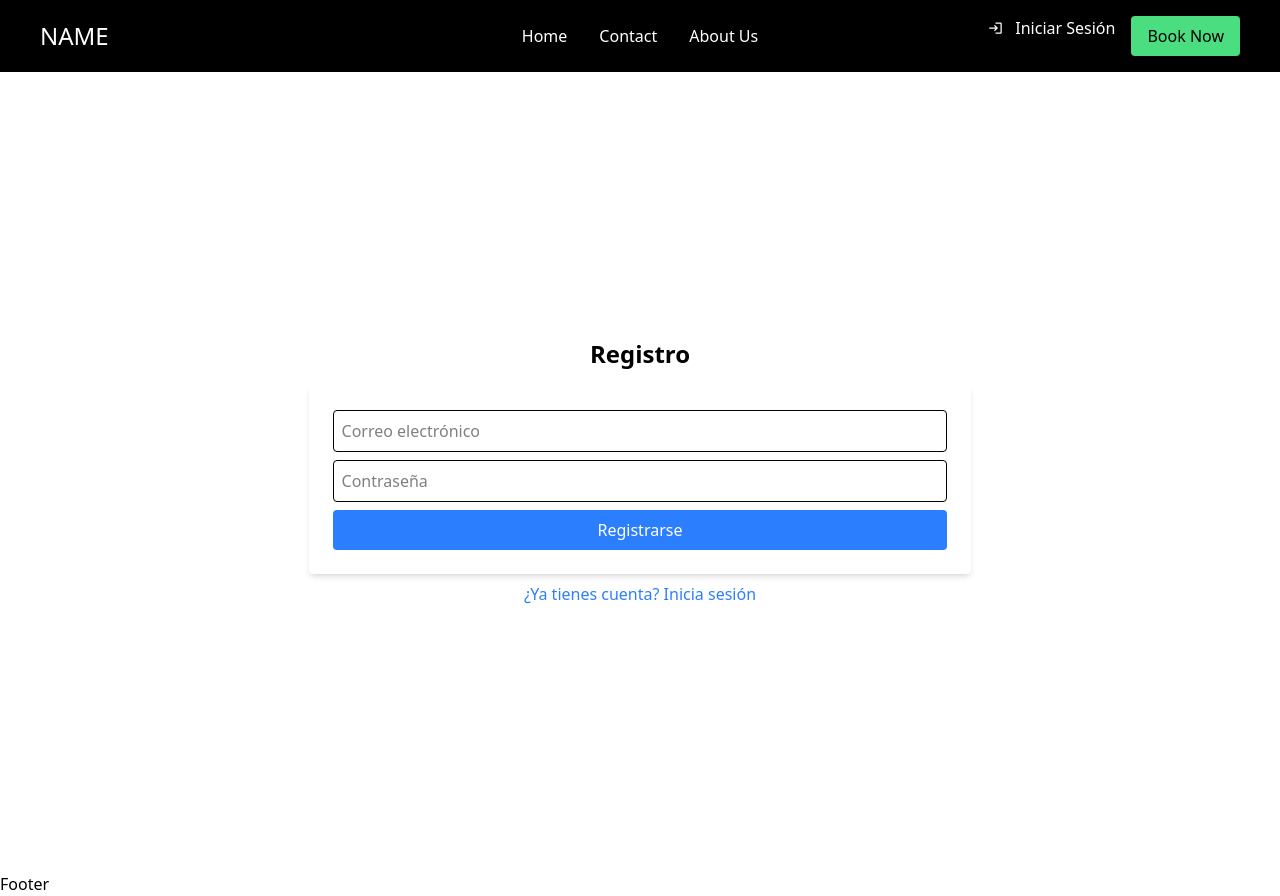
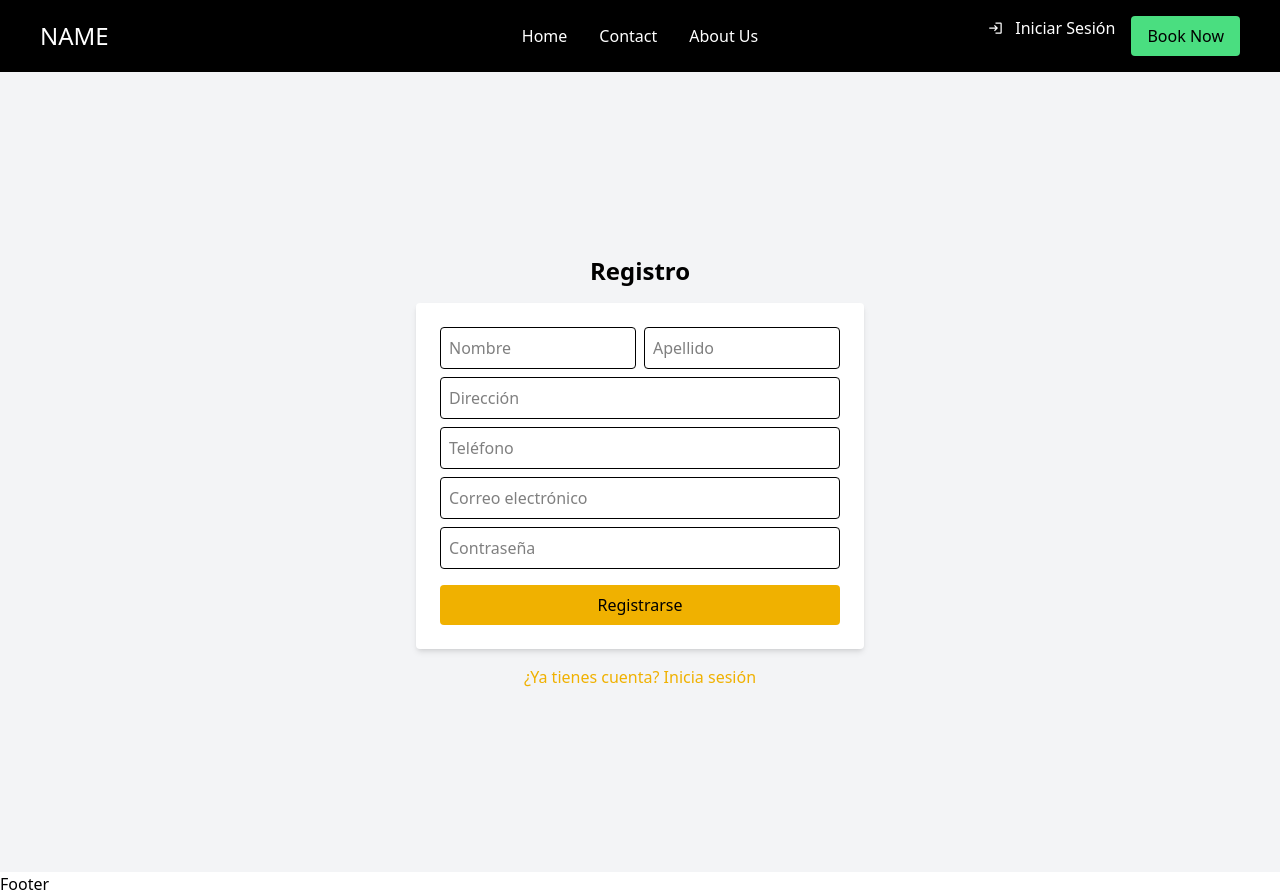
Before and after one commit to Jerimonski/Crud_Front-end, a React (Vite) app: page /signIn in a window 1280 px wide. Both pictures are taken after a click on the button "¿No tienes cuenta? Regístrate". Built offline with nearby package versions, Linux system fonts and the light colour scheme.

Commit message:
Arreglo del login y registro y un poco de front

```diff
--- a/src/pages/Home/components/OurActivitiesSection/OurActivitiesSection.jsx
+++ b/src/pages/Home/components/OurActivitiesSection/OurActivitiesSection.jsx
@@ -5,7 +5,7 @@ import Cards from "./components/Cards"
 export default function OurActivitiesSection() {
   return <div className='text-lg'>{/* Título y Descripción */}
 
-  <h2 className="text-3xl font-bold">Our Activities</h2>
+  <h2 className="text-3xl font-bold">Nuestras Actividades</h2>
   <p className="text-gray-700 mt-2 font-bold">
   ¡Vive la experiencia! Reserva ya entre nuestras mejores clases y actividades deportivas.
   </p>
@@ -21,7 +21,7 @@ export default function OurActivitiesSection() {
 
   {/* Botón de Ver Más */}
   <div className="text-center mt-6">
-    <button className="border font-bold border-gray-500 text-gray-800 px-4 py-2 hover:scale-110 hover:bg-emerald-300  duration-300 rounded-lg">
+    <button className="border font-bold border-gray-500 text-gray-800 px-4 py-2 hover:scale-110 hover:bg-yellow-400  duration-300 rounded-lg">
       View All Activities
     </button>
   </div></div>
--- a/src/pages/SignInPage/SignIn.jsx
+++ b/src/pages/SignInPage/SignIn.jsx
@@ -4,7 +4,7 @@ export default function SignIn() {
   return <div>Iniciar Sesión</div>
 }
 */
-import React, { useState } from "react";
+/*import React, { useState } from "react";
 
 export default function SignIn() {
   const [email, setEmail] = useState("");
@@ -52,3 +52,120 @@ export default function SignIn() {
     </div>
   );
 }
+*/
+import React, { useState } from "react";
+
+export default function SignIn() {
+  // Estados comunes para login y registro
+  const [email, setEmail] = useState("");
+  const [password, setPassword] = useState("");
+  const [isRegistering, setIsRegistering] = useState(false);
+
+  // Estados adicionales solo para registro
+  const [name, setName] = useState("");
+  const [lastName, setLastName] = useState("");
+  const [address, setAddress] = useState("");
+  const [phone, setPhone] = useState("");
+
+
+  const handleSubmit = (e) => {
+    e.preventDefault();
+    if (isRegistering) {
+      const userData = {
+        name,
+        lastName,
+        email,
+        password,
+        address,
+        phone,
+
+      };
+      console.log("Registrando usuario:", userData);
+      // Aquí iría la lógica para registrar usuario (API, Firebase, etc.)
+    } else {
+      console.log("Iniciando sesión con:", { email, password });
+      // Aquí iría la lógica para autenticar usuario
+    }
+  };
+
+  return (
+    <div className="flex flex-col items-center justify-center min-h-screen bg-gray-100">
+      <h2 className="text-2xl font-bold mb-4">
+        {isRegistering ? "Registro" : "Iniciar Sesión"}
+      </h2>
+      <form className="bg-white p-6 rounded shadow-md w-full max-w-md" onSubmit={handleSubmit}>
+        {/* Campos adicionales solo para registro */}
+        {isRegistering && (
+          <>
+            <div className="grid grid-cols-2 gap-2 mb-2">
+              <input
+                type="text"
+                placeholder="Nombre"
+                value={name}
+                onChange={(e) => setName(e.target.value)}
+                className="border p-2 rounded"
+                required
+              />
+              <input
+                type="text"
+                placeholder="Apellido"
+                value={lastName}
+                onChange={(e) => setLastName(e.target.value)}
+                className="border p-2 rounded"
+                required
+              />
+            </div>
+            <input
+              type="text"
+              placeholder="Dirección"
+              value={address}
+              onChange={(e) => setAddress(e.target.value)}
+              className="border p-2 rounded w-full mb-2"
+              required
+            />
+            <input
+              type="tel"
+              placeholder="Teléfono"
+              value={phone}
+              onChange={(e) => setPhone(e.target.value)}
+              className="border p-2 rounded w-full mb-2"
+              required
+            />
+          </>
+        )}
+
+        {/* Campos comunes */}
+        <input
+          type="email"
+          placeholder="Correo electrónico"
+          value={email}
+          onChange={(e) => setEmail(e.target.value)}
+          className="border p-2 rounded w-full mb-2"
+          required
+        />
+        <input
+          type="password"
+          placeholder="Contraseña"
+          value={password}
+          onChange={(e) => setPassword(e.target.value)}
+          className="border p-2 rounded w-full mb-4"
+          required
+        />
+
+        <button
+          type="submit"
+          className="bg-yellow-500 hover:bg-yellow-600 text-black px-4 py-2 rounded w-full transition"
+        >
+          {isRegistering ? "Registrarse" : "Iniciar Sesión"}
+        </button>
+      </form>
+
+      <button
+        onClick={() => setIsRegistering(!isRegistering)}
+        className="mt-4 text-yellow-500 hover:text-yellow-700"
+      >
+        {isRegistering ? "¿Ya tienes cuenta? Inicia sesión" : "¿No tienes cuenta? Regístrate"}
+      </button>
+    </div>
+  );
+}
```
